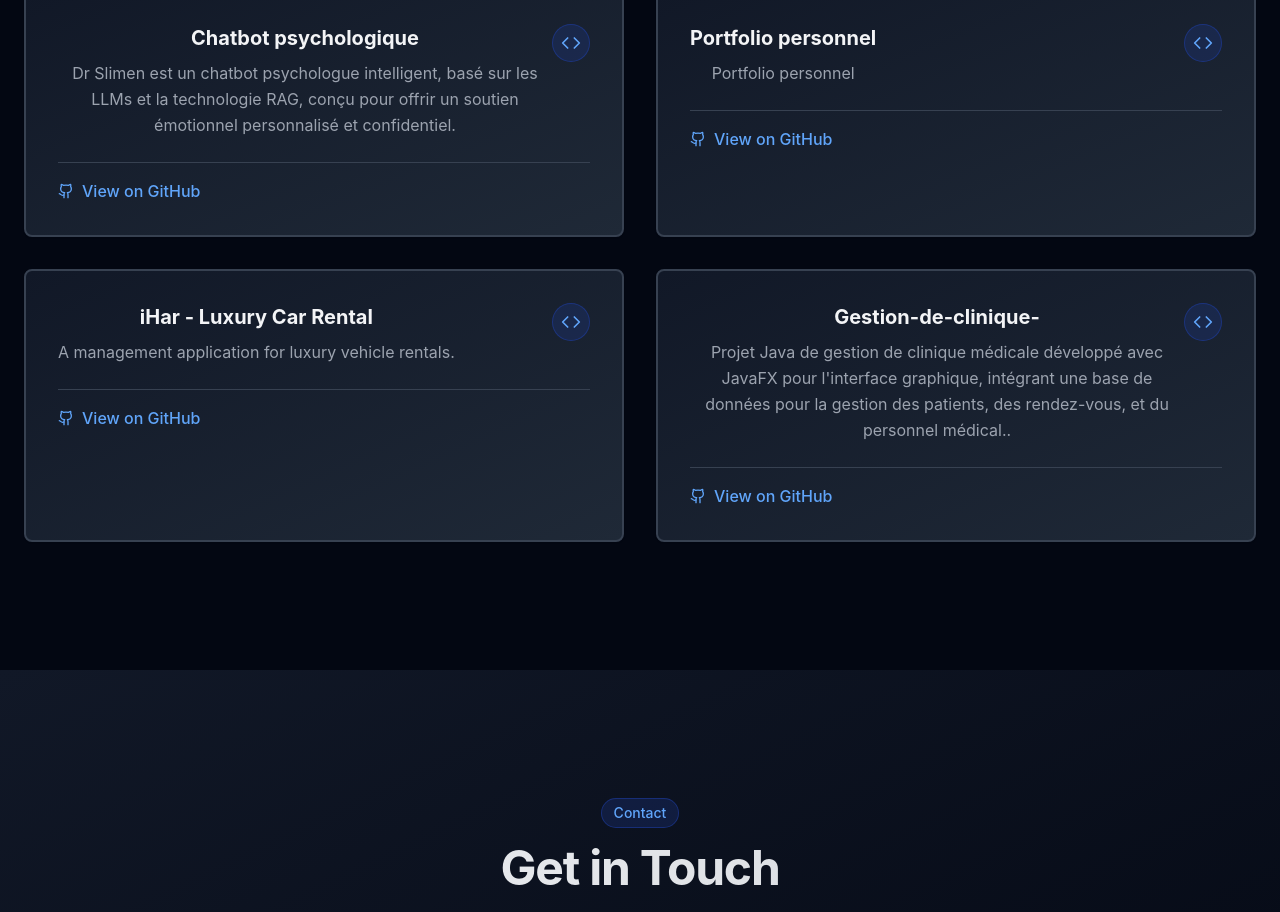
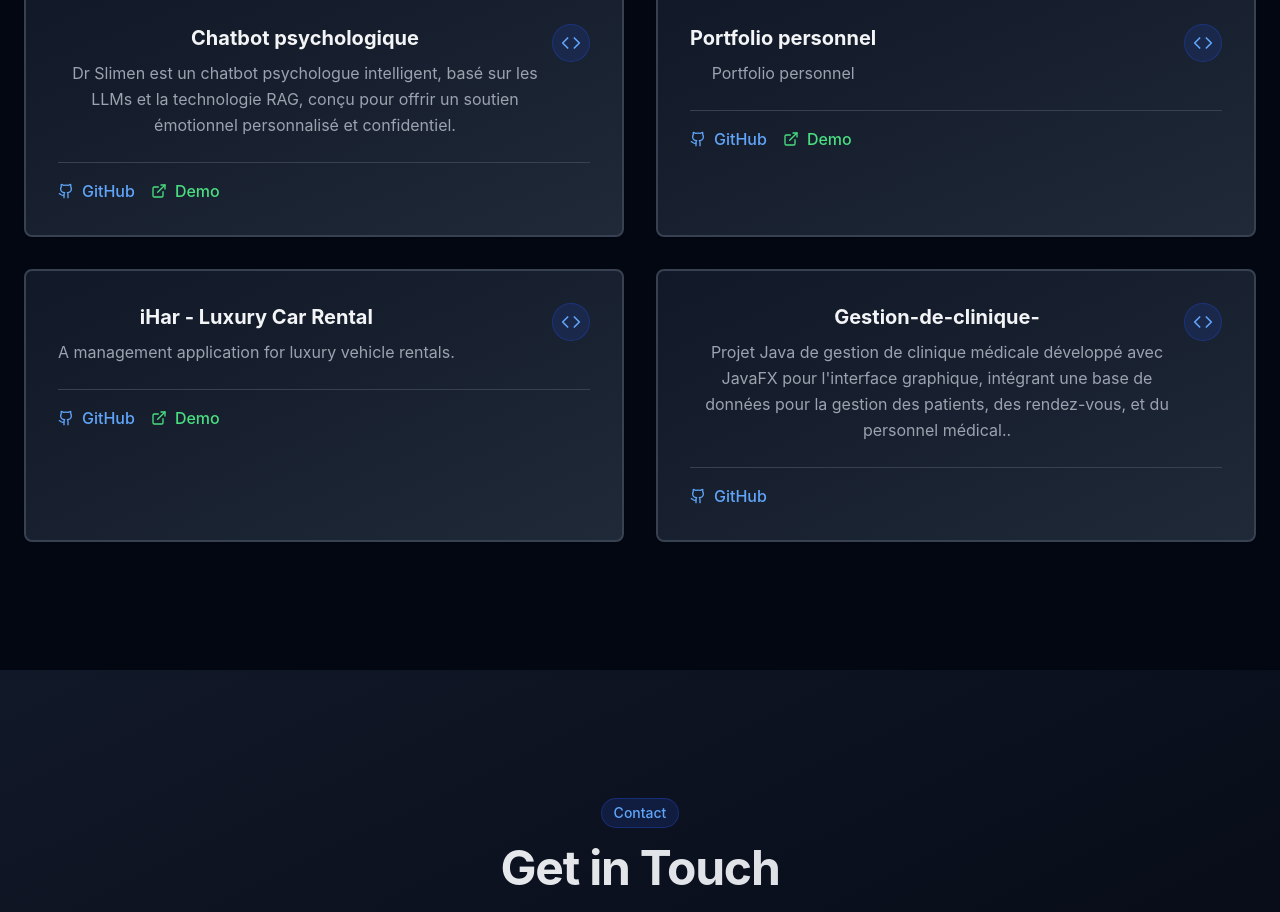
Before and after one commit to iheb137/portfolio, a Next.js app: page / in a window 1280 px wide. Shown: the part 4680-5592 px from the top of the page. Built offline with nearby package versions, Linux system fonts and the light colour scheme.

Commit message:
ajouter bouton demo

```diff
--- a/app/page.tsx
+++ b/app/page.tsx
@@ -483,6 +483,7 @@ export default function Home() {
                       </div>
 
                       <div className="flex items-center justify-between pt-4 border-t border-gray-700">
+                        <div className="flex items-center gap-4">
                           <a
                             href={project.link}
                             target="_blank"
@@ -490,9 +491,20 @@ export default function Home() {
                             className="group/link inline-flex items-center text-blue-400 hover:text-blue-300 font-medium transition-colors"
                           >
                             <Github className="mr-2 h-4 w-4 group-hover/link:rotate-12 transition-transform" />
-                          View on GitHub
-                          <ExternalLink className="ml-1 h-3 w-3 opacity-0 group-hover/link:opacity-100 transition-opacity" />
+                            GitHub
                           </a>
+                          {project.demo && (
+                            <a
+                              href={project.demo}
+                              target="_blank"
+                              rel="noopener noreferrer"
+                              className="group/link inline-flex items-center text-green-400 hover:text-green-300 font-medium transition-colors"
+                            >
+                              <ExternalLink className="mr-2 h-4 w-4 group-hover/link:rotate-12 transition-transform" />
+                              Demo
+                            </a>
+                          )}
+                        </div>
                         <div className="h-1 w-16 bg-gradient-to-r from-blue-500 to-purple-500 rounded-full transform scale-x-0 group-hover:scale-x-100 transition-transform duration-500"></div>
                       </div>
                     </div>
@@ -563,21 +575,25 @@ const projects = [
     description:
       "Dr Slimen est un chatbot psychologue intelligent, basé sur les LLMs et la technologie RAG, conçu pour offrir un soutien émotionnel personnalisé et confidentiel.",
     link: "https://github.com/iheb137/chatbot-ai",
+    demo: "https://chatbot-psychologique.vercel.app",
   },
   {
     title: "Portfolio personnel",
     description: "Portfolio personnel",
     link: "https://github.com/iheb137/portfolio",
+    demo: "https://iheb-portfolio.vercel.app",
   },
   {
     title: "iHar - Luxury Car Rental",
     description: "A management application for luxury vehicle rentals.",
     link: "https://github.com/iheb137/iHar---Luxury-Car-Rental",
+    demo: "https://ihar-rental.vercel.app",
   },
   {
     title: "Gestion-de-clinique-",
     description:
       "Projet Java de gestion de clinique médicale développé avec JavaFX pour l'interface graphique, intégrant une base de données pour la gestion des patients, des rendez-vous, et du personnel médical..",
     link: "https://github.com/iheb137/Gestion-de-clinique-",
+    demo: null,
   },
 ]
```
Lines whose indentation alone changed are shown as unchanged.
